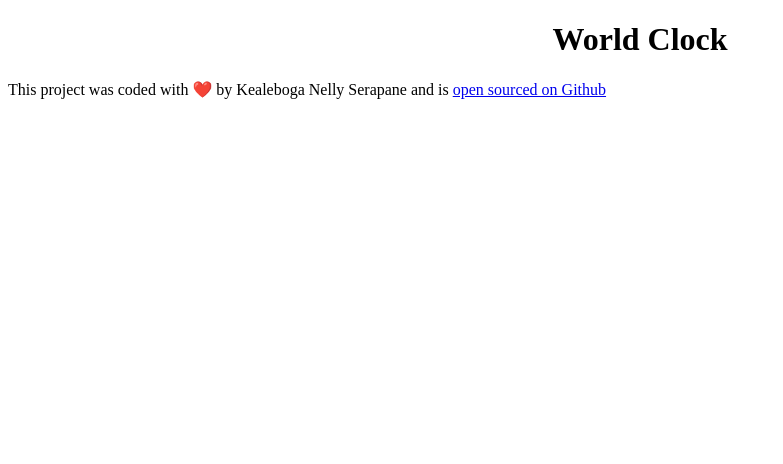
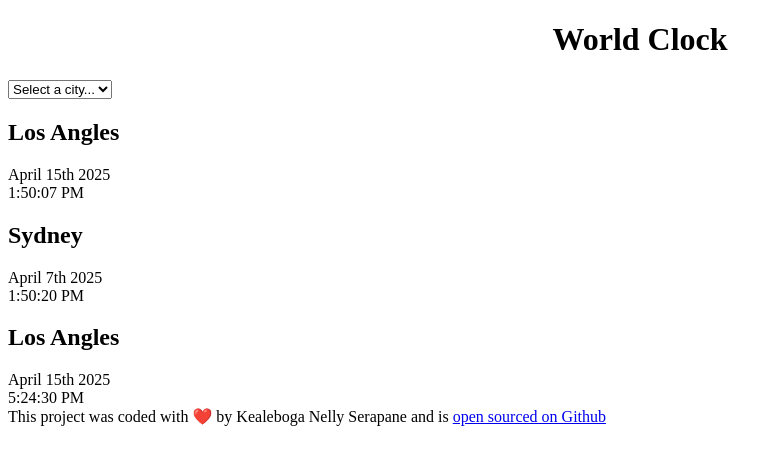
Before and after one commit to kea-nelly/world-clock, a plain HTML site: page index.html in a window 1280 px wide. Shown: the whole page, without its empty margins (0-783 px from the left). Drawn offline with Linux system fonts and the light colour scheme; a script that the page names is missing.

Commit message:
Added the basic HTML

```diff
--- a/index.html
+++ b/index.html
@@ -8,7 +8,32 @@
     <title>World Clock - Kealeboga Nelly Serapane</title>
   </head>
   <body>
-    <h1>World Clock</h1>
+    <div class="container">
+      <h1>World Clock</h1>
+
+      <select>
+        <option value="">Select a city...</option>
+        <option value="">London</option>
+        <option value="">New York</option>
+        <option value="">Auckland</option>
+      </select>
+      <div class="city">
+        <h2>Los Angles</h2>
+        <div class="date">April 15th 2025</div>
+        <div class="time">1:50:07 PM</div>
+      </div>
+      <div class="city">
+        <h2>Sydney</h2>
+        <div class="date">April 7th 2025</div>
+        <div class="time">1:50:20 PM</div>
+      </div>
+
+      <div class="city">
+        <h2>Los Angles</h2>
+        <div class="date">April 15th 2025</div>
+        <div class="time">5:24:30 PM</div>
+      </div>
+    </div>
     <footer>
       This project was coded with ❤️ by Kealeboga Nelly Serapane and is
       <a href="https://app.netlify.com/teams/kea-nelly/sites" target="_blank"
--- a/javascript/index.js
+++ /dev/null
@@ -1 +0,0 @@
-alert("Hello");
```
